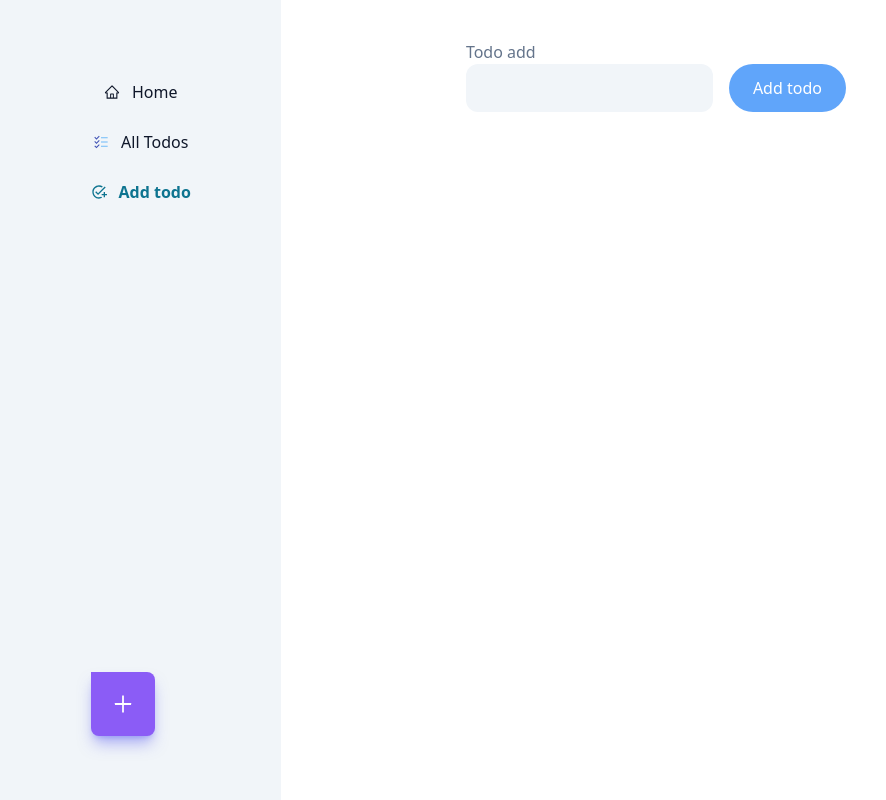
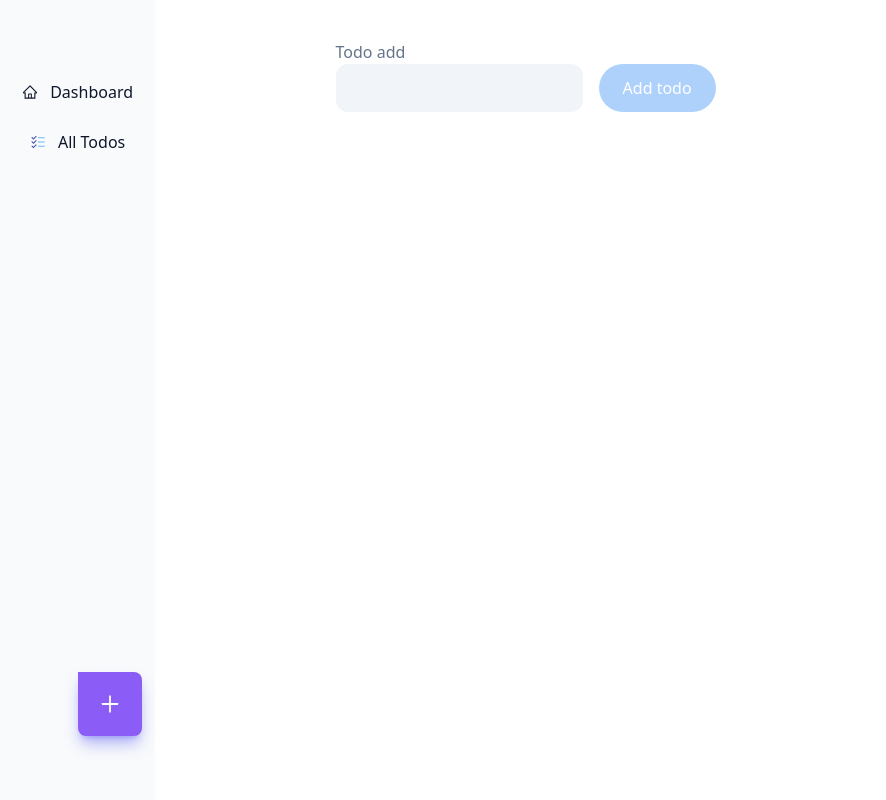
Before and after one commit to AnimaMa/todo-app, a React (Create React App) app in the folder app/: page /add-todo in a window 1280 px wide. Shown: the whole page, without its empty margins (0-886 px from the left). Built offline with nearby package versions, Linux system fonts and the light colour scheme; data requests are answered from the project's data file.

Commit message:
Feat Modal add-todo

```diff
--- a/app/src/components/DonutChart/DonutChart.tsx
+++ b/app/src/components/DonutChart/DonutChart.tsx
@@ -1,4 +1,3 @@
-import { AxiosResponse } from "axios";
 import React, { useEffect, useState } from "react";
 import DonutChart from "react-donut-chart";
 import { getDoneTodos, getNotDoneTodos } from "../../ui/api/jsonserver";
@@ -15,7 +14,6 @@ export const DonutChartComponent = (props: DonutChartProps) => {
     const fetchDoneTodos = async () => {
       const data = await getDoneTodos();
       setDone(data);
-      console.log(data.length);
     };
 
     fetchDoneTodos().catch(console.error);
@@ -23,7 +21,6 @@ export const DonutChartComponent = (props: DonutChartProps) => {
     const fetchNotDoneTodos = async () => {
       const data = await getNotDoneTodos();
       setNotDone(data);
-      console.log(data.length);
     };
 
     fetchNotDoneTodos().catch(console.error);
--- a/app/src/components/shared/Header/Header.tsx
+++ b/app/src/components/shared/Header/Header.tsx
@@ -1,38 +1,53 @@
-import React from "react";
+import React, { ChangeEvent, useState } from "react";
 import { Link, NavLink } from "react-router-dom";
 import { INavigationRoute, navigationRoutes } from "../../../routes";
 import { AiOutlinePlus } from "react-icons/ai";
+import { Modal } from "../Modal/Modal";
+import Button from "../../../ui/lib/atoms/Button/Button";
 
 export interface IHeader {}
 export interface HeaderProps extends IHeader {}
 export const Header = (props: HeaderProps) => {
   const {} = props;
   const activeClass = "text-cyan-700 font-semibold";
+  const [showModal, setShowModal] = useState(false);
 
+  const showModalF = () => {
+    setShowModal(!showModal);
+    console.log(showModal);
+  };
   return (
-    <header className="relative w-72 bg-slate-100  px-3 flex flex-col items-center justify-start py-20  gap-6 text-slate-900">
+    <header className="relative w-40 bg-slate-100 bg-opacity-50  px-3 flex flex-col items-center justify-start py-20  gap-6 text-slate-900">
       {navigationRoutes.map((navroute: INavigationRoute, index: number) => (
         <span key={index}>
-          <NavLink
-            to={navroute.href}
-            className={({ isActive }) => (isActive ? activeClass : undefined)}
-          >
-            <span className="inline-flex gap-3 items-center">
-              {navroute.icon}
-              {navroute.label}
-            </span>
-          </NavLink>
-
-          {navroute.href === "/add-todo" && (
+          {navroute.href === "/add-todo" ? (
+            <Button
+              variant="primary"
+              title=""
+              onClick={showModalF}
+              className="!w-16 h-6 z-40 absolute bottom-16 !px-0  !py-8 flex items-center justify-center shadow-lg shadow-indigo-500/50 !bg-violet-500 !rounded-lg !rounded-tl-none"
+            >
+              <AiOutlinePlus className="text-white text-2xl" />
+            </Button>
+          ) : (
             <NavLink
               to={navroute.href}
-              className="absolute bottom-16 p-5 flex items-center justify-center shadow-lg shadow-indigo-500/50 bg-violet-500 rounded-lg rounded-tl-none"
+              className={({ isActive }) => (isActive ? activeClass : undefined)}
             >
-              <AiOutlinePlus className="text-white text-2xl" />
+              <span className="inline-flex gap-3 items-center">
+                {navroute.icon}
+                {navroute.label}
+              </span>
             </NavLink>
           )}
         </span>
       ))}
+
+      <Modal
+        className={`${
+          showModal ? "block z-20 transition-all duration-200" : "hidden"
+        }`}
+      />
     </header>
   );
 };
--- a/app/src/components/shared/Layout.tsx
+++ b/app/src/components/shared/Layout.tsx
@@ -16,8 +16,9 @@ export const Layout = (props: LayoutProps) => {
         <main className="w-[60%] h-screen py-10">
           <Container>{children}</Container>
         </main>
-        <div className="w-[20%] max-w-sm">
-          <DonutChartComponent />
+        <div className="w-[40%] max-w-sm">
+          {" "}
+          <DonutChartComponent />{" "}
         </div>
       </div>
     </>
--- /dev/null
+++ b/app/src/components/shared/Modal/Modal.tsx
@@ -0,0 +1,43 @@
+import React from "react";
+import { AddTodo } from "../../Todo/AddTodo";
+import { MdClose } from "react-icons/md";
+import Button from "../../../ui/lib/atoms/Button/Button";
+export interface ModalProps {
+  className?: string;
+}
+
+export const Modal = (props: ModalProps) => {
+  const { className } = props;
+  return (
+    <section className={className}>
+      {/* <!-- Main modal --> */}
+      <div
+        id="defaultModal"
+        tabIndex={-1}
+        className="overflow-y-auto overflow-x-hidden fixed top-0 right-0 left-0 z-50 w-full md:inset-0 h-modal md:h-full justify-center items-center flex"
+        aria-modal="true"
+        role="dialog"
+      >
+        <div className="relative p-4 w-full max-w-2xl h-full md:h-auto">
+          {/* <!-- Modal content --> */}
+          <div className="relative bg-white rounded-lg shadow-xl">
+            {/* <!-- Modal header --> */}
+            <div className="flex justify-between items-start p-4 rounded-t border-b  ">
+              <h3 className="text-xl font-semibold text-slate-800">
+                Add a task
+              </h3>
+              <Button variant="text" title="">
+                {/* add func to close */}
+                <MdClose className="text-slate-500" />
+              </Button>
+            </div>
+            {/* <!-- Modal body --> */}
+            <div className="p-6 space-y-6">
+              <AddTodo />
+            </div>
+          </div>
+        </div>
+      </div>
+    </section>
+  );
+};
--- a/app/src/db/db.json
+++ b/app/src/db/db.json
@@ -59,6 +59,12 @@
       "text": "Organize your to-do list by workflow,",
       "isDone": false,
       "__v": 0
+    },
+    {
+      "_id": 2,
+      "text": "MAcka",
+      "isDone": true,
+      "id": 444
     }
   ]
 }
--- a/app/src/routes.tsx
+++ b/app/src/routes.tsx
@@ -11,7 +11,7 @@ export interface INavigationRoute {
 
 export const navigationRoutes: INavigationRoute[] = [
   {
-    label: "Home",
+    label: "Dashboard",
     href: "/",
     icon: <AiOutlineHome />,
   },
--- a/app/src/ui/lib/atoms/Button/Button.tsx
+++ b/app/src/ui/lib/atoms/Button/Button.tsx
@@ -19,7 +19,10 @@ const btnVariants = {
 export const Button = (props: ButtonProps) => {
   const { variant, title, className, children, ...restOfProps } = props;
   return (
-    <button {...restOfProps} className={` ${btnVariants[variant]}`}>
+    <button
+      {...restOfProps}
+      className={` ${btnVariants[variant]} ${className}`}
+    >
       {title}
       {children}
     </button>
```
